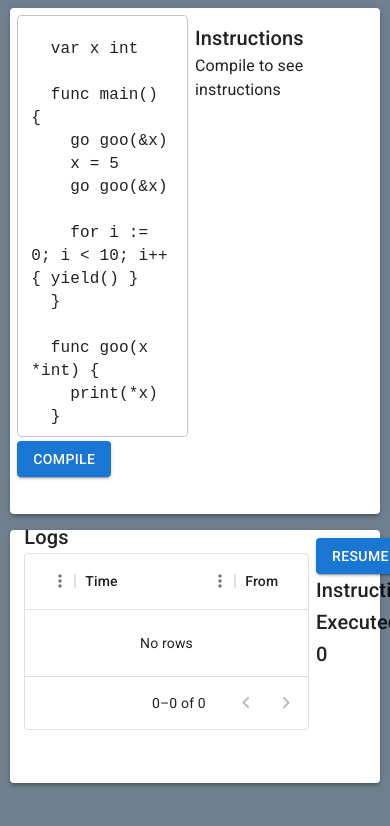
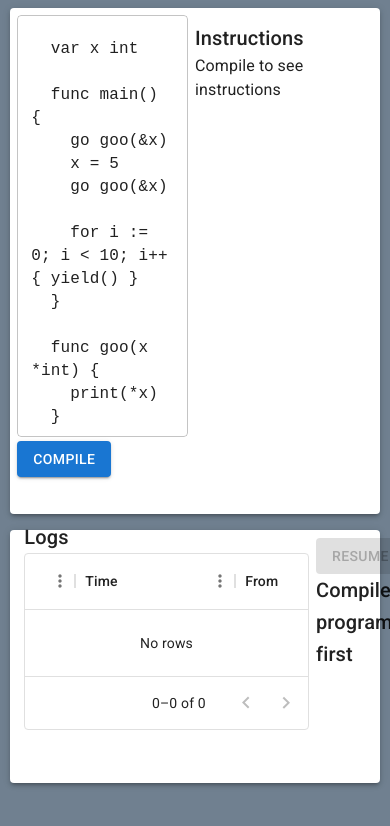
Before and after one commit to jushg/goose, a React (Create React App) app in the folder frontend/: page / in a window 390 px wide. Shown: the top 826 px of the page. Built offline with nearby package versions, Linux system fonts and the light colour scheme.

Commit message:
Add UI support for breakpoint

```diff
--- a/frontend/src/App.tsx
+++ b/frontend/src/App.tsx
@@ -6,11 +6,13 @@ import { VmVisualizer } from "./components/VmVisualizer";
 import { useCompiler, useVm, useVmOptions } from "./hooks/useGoSlang";
 
 function App() {
+  const [breakpoints, setBreakpoints] = useState<number[]>([]);
   const [isRunning, setIsRunning] = useState(false);
+  const [isCompiled, setIsCompiled] = useState(false);
   const { setGooseCode, compiledFile, compilationState } = useCompiler();
   const vmOptions = useMemo<useVmOptions>(
-    () => ({ compiledFile, breakpoints: [] }),
-    [compiledFile]
+    () => ({ compiledFile, breakpoints }),
+    [compiledFile, breakpoints]
   );
   const { executeStep, log, resumeKey, instructionCount } = useVm(vmOptions);
 
@@ -31,17 +33,21 @@ function App() {
       <Box sx={{ width: "95%", height: "60%" }}>
         <Paper elevation={3} style={{ height: "100%" }}>
           <Editor
+            isCompiled={isCompiled}
+            setIsCompiled={setIsCompiled}
             compilationState={compilationState}
             setGooseCode={setGooseCode}
             compiledFile={compiledFile}
+            setBreakpoints={setBreakpoints}
           />
         </Paper>
       </Box>
       <Box sx={{ width: "95%", height: "30%" }}>
         <Paper elevation={3} style={{ height: "100%" }}>
           <VmVisualizer
+            isCompiled={isCompiled}
+            isRunning={isRunning}
             logs={log}
-            allowResume={!isRunning}
             instructionCount={instructionCount}
             resumeHandler={resumeHandler}
           />
--- a/frontend/src/components/Editor.tsx
+++ b/frontend/src/components/Editor.tsx
@@ -5,15 +5,20 @@ import { CompilationState } from "../hooks/useGoSlang";
 import { InstrVisualiser } from "./InstrVisualiser";
 
 export const Editor = ({
+  isCompiled,
+  setIsCompiled,
   setGooseCode,
   compiledFile,
   compilationState,
+  setBreakpoints,
 }: {
+  isCompiled: boolean;
+  setIsCompiled: (e: boolean) => void;
   setGooseCode: (code: string) => void;
   compiledFile: CompiledFile | null;
   compilationState: CompilationState;
+  setBreakpoints: (breakpoints: number[]) => void;
 }) => {
-  const [hasBeenCompiled, setHasBeenCompiled] = useState<boolean>(false);
   const [codeStr, setCodeStr] = useState<string>(`
   var x int
 
@@ -33,13 +38,14 @@ export const Editor = ({
   const textFieldHandler = useCallback(
     (e: React.ChangeEvent<HTMLTextAreaElement>) => {
       setCodeStr(e.target.value);
+      setIsCompiled(false);
     },
-    [setCodeStr]
+    [setCodeStr, setIsCompiled]
   );
   const compileBtnHandler = useCallback(() => {
-    setHasBeenCompiled(true);
+    setIsCompiled(true);
     setGooseCode(codeStr);
-  }, [setHasBeenCompiled, setGooseCode, codeStr]);
+  }, [setIsCompiled, setGooseCode, codeStr]);
 
   return (
     <>
@@ -85,17 +91,17 @@ export const Editor = ({
           }}
         >
           <Typography variant="h6">Instructions</Typography>
-          {hasBeenCompiled && compilationState === "PARSE_FAILED" && (
+          {!isCompiled ? (
+            <Typography>Compile to see instructions</Typography>
+          ) : compilationState === "PARSE_FAILED" ? (
             <Typography>Parse failed</Typography>
-          )}
-          {hasBeenCompiled && compilationState === "COMPILATION_FAILED" && (
+          ) : compilationState === "COMPILATION_FAILED" ? (
             <Typography>Compilation failed</Typography>
-          )}
-          {hasBeenCompiled && compilationState === "COMPILED" && (
-            <InstrVisualiser compiledFile={compiledFile!} />
-          )}
-          {!hasBeenCompiled && (
-            <Typography>Compile to see instructions</Typography>
+          ) : (
+            <InstrVisualiser
+              compiledFile={compiledFile!}
+              setBreakpoints={setBreakpoints}
+            />
           )}
         </Box>
       </Stack>
--- a/frontend/src/components/InstrVisualiser.tsx
+++ b/frontend/src/components/InstrVisualiser.tsx
@@ -1,5 +1,6 @@
-import { DataGrid, GridColDef } from "@mui/x-data-grid";
+import { DataGrid, DataGridProps, GridColDef } from "@mui/x-data-grid";
 import { CompiledFile } from "go-slang/src/common/compiledFile";
+import { useCallback } from "react";
 
 const stringify = (instr: any) => {
   if (typeof instr !== "object") return `${instr}`;
@@ -21,10 +22,17 @@ const stringify = (instr: any) => {
     .join(", ");
 };
 
+type HandleSelectionModelChangeType = Exclude<
+  DataGridProps["onRowSelectionModelChange"],
+  undefined
+>;
+
 export const InstrVisualiser = ({
   compiledFile,
+  setBreakpoints,
 }: {
   compiledFile: CompiledFile;
+  setBreakpoints: (breakpoints: number[]) => void;
 }) => {
   const columns: GridColDef[] = [
     { field: "id", headerName: "ID", width: 60 },
@@ -37,12 +45,26 @@ export const InstrVisualiser = ({
     data: stringify(instr),
   }));
 
+  const handleSelectionModelChange: DataGridProps["onRowSelectionModelChange"] =
+    useCallback<HandleSelectionModelChangeType>(
+      (model, _detail) => {
+        const ids = new Set(model);
+        setBreakpoints(
+          [...ids].map((id: string | number) => parseInt(`${id}`))
+        );
+      },
+
+      [setBreakpoints]
+    );
+
   return (
     <>
       <DataGrid
         rows={rows}
         columns={columns}
         style={{ height: "90%" }}
+        checkboxSelection
+        onRowSelectionModelChange={handleSelectionModelChange}
       ></DataGrid>
     </>
   );
--- a/frontend/src/components/VmVisualizer.tsx
+++ b/frontend/src/components/VmVisualizer.tsx
@@ -3,14 +3,16 @@ import { LogItem } from "../hooks/useVmLog";
 import { LogVisualizer } from "./LogVisualizer";
 
 export const VmVisualizer = ({
+  isCompiled,
+  isRunning,
   logs,
   resumeHandler,
-  allowResume,
   instructionCount,
 }: {
+  isCompiled: boolean;
+  isRunning: boolean;
   logs: LogItem[];
   resumeHandler: () => void;
-  allowResume: boolean;
   instructionCount: number;
 }) => {
   return (
@@ -29,13 +31,19 @@ export const VmVisualizer = ({
           <Button
             variant="contained"
             onClick={resumeHandler}
-            disabled={!allowResume}
+            disabled={!isCompiled || isRunning}
           >
             Resume
           </Button>
-          <Typography variant="h6">
-            Instructions Executed: {instructionCount}
-          </Typography>
+          <br />
+          {isCompiled ? (
+            <Typography variant="h6">
+              Instructions Executed: {instructionCount}{" "}
+              {isRunning && " (running)"}
+            </Typography>
+          ) : (
+            <Typography variant="h6">Compile program first</Typography>
+          )}
         </Box>
       </Stack>
     </>
--- a/frontend/src/hooks/useGoSlang.tsx
+++ b/frontend/src/hooks/useGoSlang.tsx
@@ -49,7 +49,7 @@ export const useCompiler = () => {
 
 export type useVmOptions = {
   compiledFile: CompiledFile | null;
-  breakpoints?: number[];
+  breakpoints: number[];
   memorySizeInNodes?: number;
   gcTriggerMemoryUsageThreshold?: number;
 };
@@ -174,7 +174,7 @@ export const useVm = (args: useVmOptions) => {
       return executeTillBreakHelper(
         vmState,
         timepoint,
-        breakpoints || [],
+        breakpoints,
         () => setInstructionCount((c) => c + 1),
         setResumeKey
       );
```
